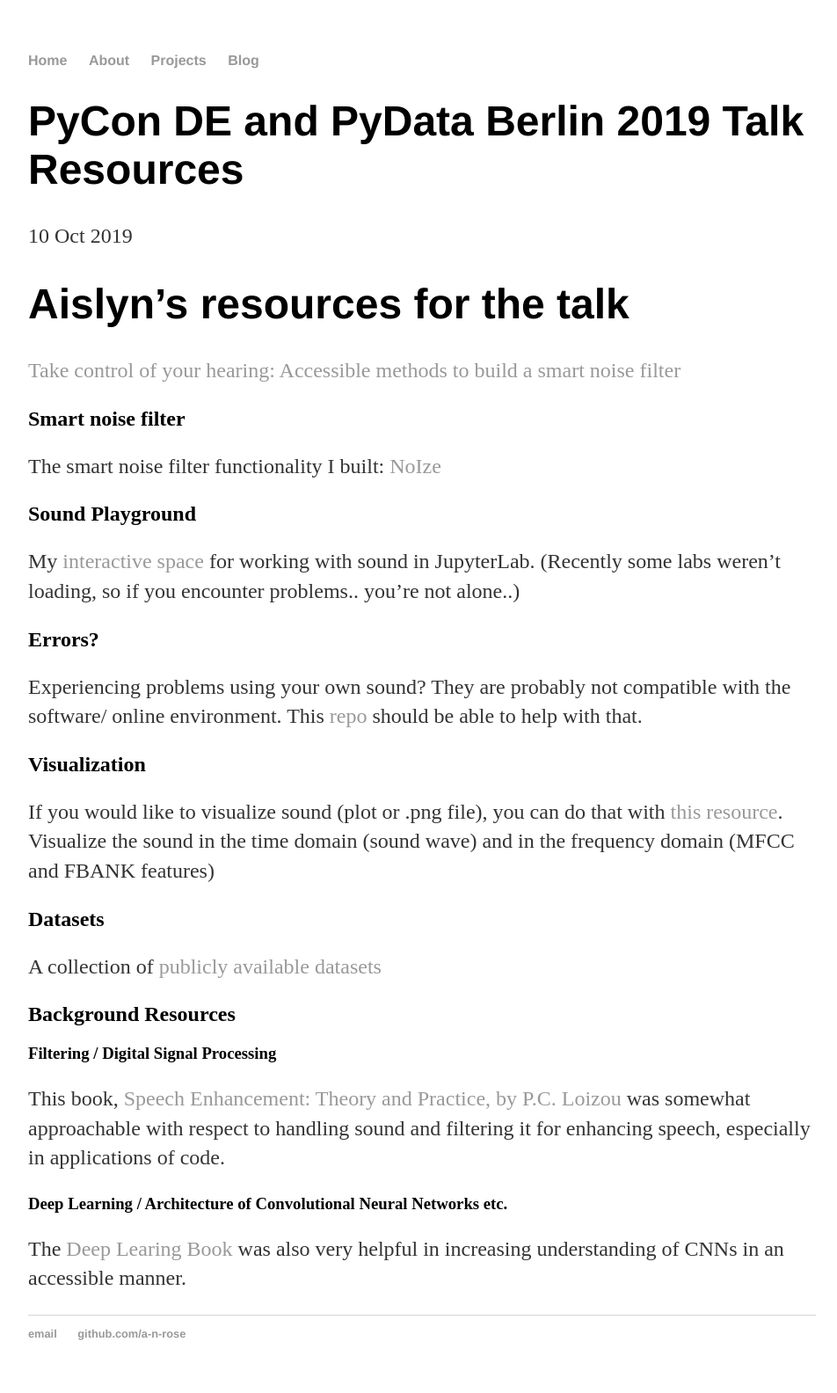
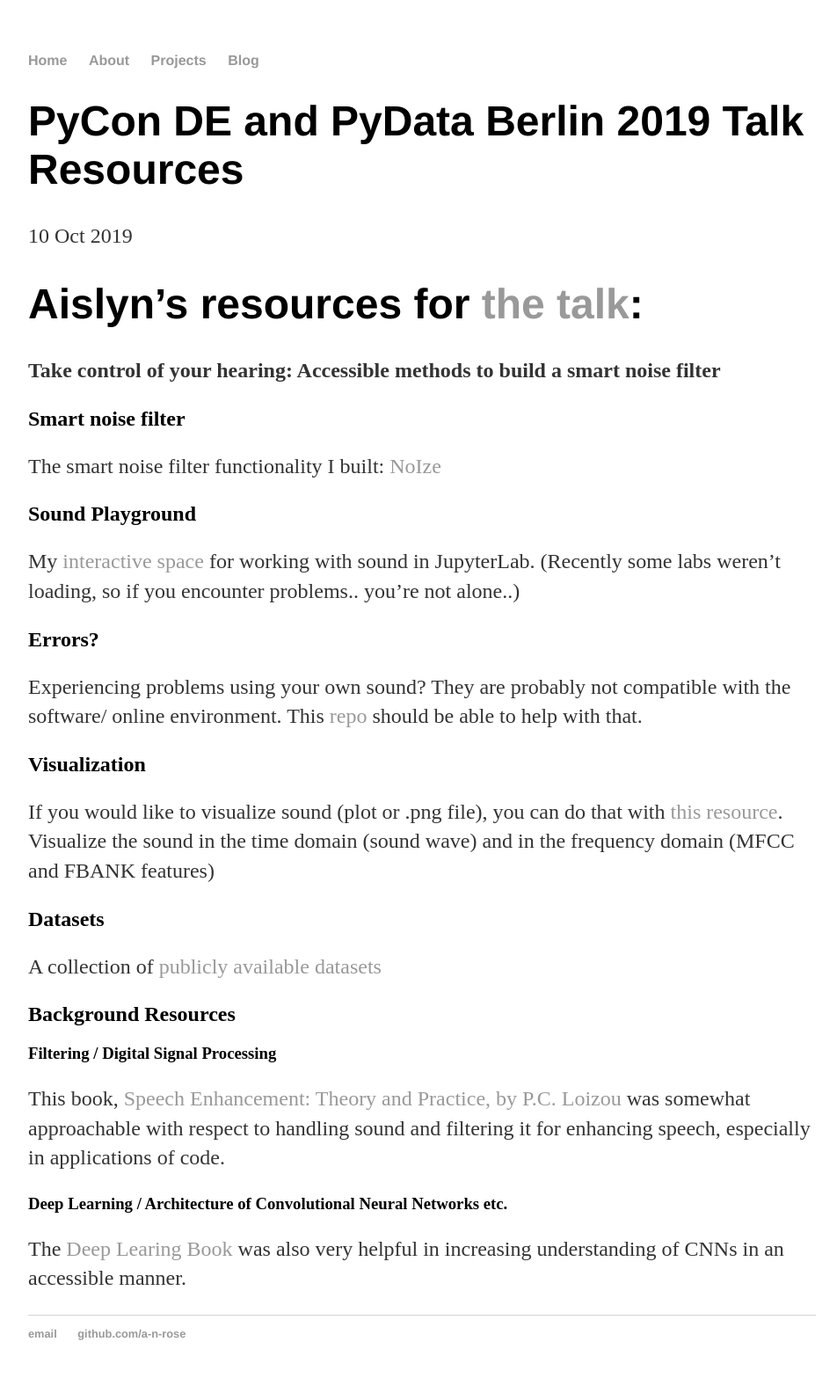
Before and after one commit to a-n-rose/a-n-rose.github.io, a Jekyll site: the page built from _posts/2019-10-04-Talk-Resources-PyCon-PyData-Berlin-2019.md, in a window 1280 px wide. Shown: the whole page at 88% size, without its empty margins (160-1112 px from the left). Built offline with Jekyll 4.4.1, drawn with Linux system fonts in a browser that asks for light colours.

Commit message:
minor edits

```diff
--- a/_posts/2019-10-04-Talk-Resources-PyCon-PyData-Berlin-2019.md
+++ b/_posts/2019-10-04-Talk-Resources-PyCon-PyData-Berlin-2019.md
@@ -4,9 +4,9 @@ title: "PyCon DE and PyData Berlin 2019 Talk Resources"
 date: 2019-10-10
 ---
 
-# Aislyn's resources for the talk
+# Aislyn's resources for <a href="https://de.pycon.org/program/pydata-jzw9he-take-control-of-your-hearing-accessible-methods-to-build-a-smart-noise-filter-peggy-sylopp-aislyn-rose/">the talk</a>:
 
-<a href="https://de.pycon.org/program/pydata-jzw9he-take-control-of-your-hearing-accessible-methods-to-build-a-smart-noise-filter-peggy-sylopp-aislyn-rose/">Take control of your hearing: Accessible methods to build a smart noise filter</a>
+**Take control of your hearing: Accessible methods to build a smart noise filter**
 
 ## Smart noise filter
 
```
